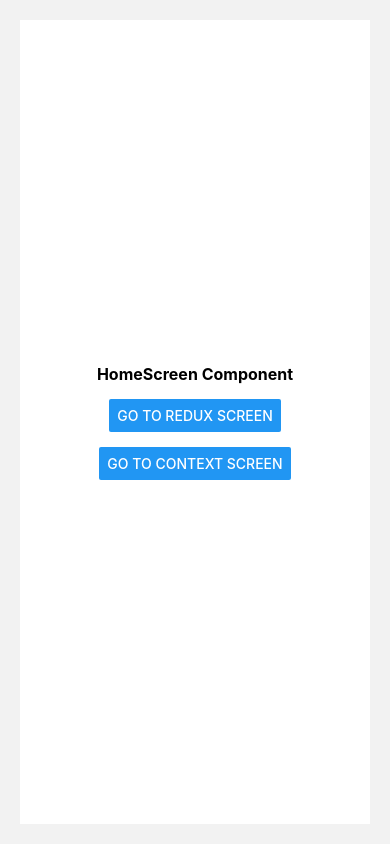
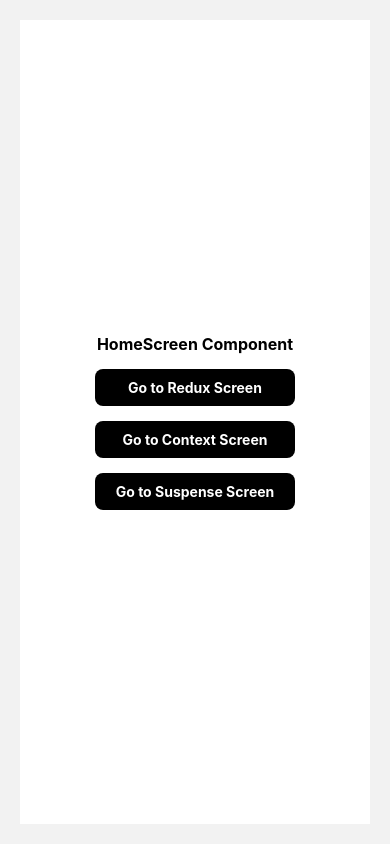
Before and after one commit to rafamatoso/all-about-react-native, a React Native app: screen /Home in a window 390 px wide. Built offline with nearby package versions, Linux system fonts and the light colour scheme.

Commit message:
feat: update and improvement behavior in whole screens

```diff
--- a/src/screens/Context/index.tsx
+++ b/src/screens/Context/index.tsx
@@ -15,7 +15,9 @@ const ContextScreen = () => {
     }, 2000);
   }, []);
 
-  return !context.loading.show && <TScreens title="ContextScreen Component" />;
+  return (
+    <TScreens title="ContextScreen Component" loading={context.loading.show} />
+  );
 };
 
 export default ContextScreen;
--- a/src/screens/Home/index.tsx
+++ b/src/screens/Home/index.tsx
@@ -1,22 +1,33 @@
 import React from 'react';
-import { Button, StyleSheet, View } from 'react-native';
-import { TScreens } from '../../design-system';
+import { StyleSheet, View } from 'react-native';
+import { ButtonCustomized as Button, TScreens } from '../../design-system';
 
-const HomeScreen = ({ navigation }: any) => (
+const HomeScreen = ({ navigation }: any) => {
+  const handleCustomButtonPress = (route: string) => {
+    navigation.navigate(route);
+  };
+
+  return (
     <TScreens title="HomeScreen Component">
       <View style={styles.container}>
         <Button
           title="Go to Redux Screen"
-        onPress={() => navigation.navigate('Redux')}
+          onPress={() => handleCustomButtonPress('Redux')}
         />
 
         <Button
           title="Go to Context Screen"
           onPress={() => navigation.navigate('Context')}
         />
+
+        <Button
+          title="Go to Suspense Screen"
+          onPress={() => navigation.navigate('Suspense')}
+        />
       </View>
     </TScreens>
   );
+};
 
 const styles = StyleSheet.create({
   container: {
--- a/src/screens/Redux/index.tsx
+++ b/src/screens/Redux/index.tsx
@@ -18,7 +18,7 @@ const ReduxScreen = () => {
       }, 2000);
   }, [dispatch, loading]);
 
-  return !loading && <TScreens title="ReduxScreen Component" />;
+  return <TScreens title="ReduxScreen Component" loading={loading} />;
 };
 
 export default ReduxScreen;
```
Lines whose indentation alone changed are shown as unchanged.
